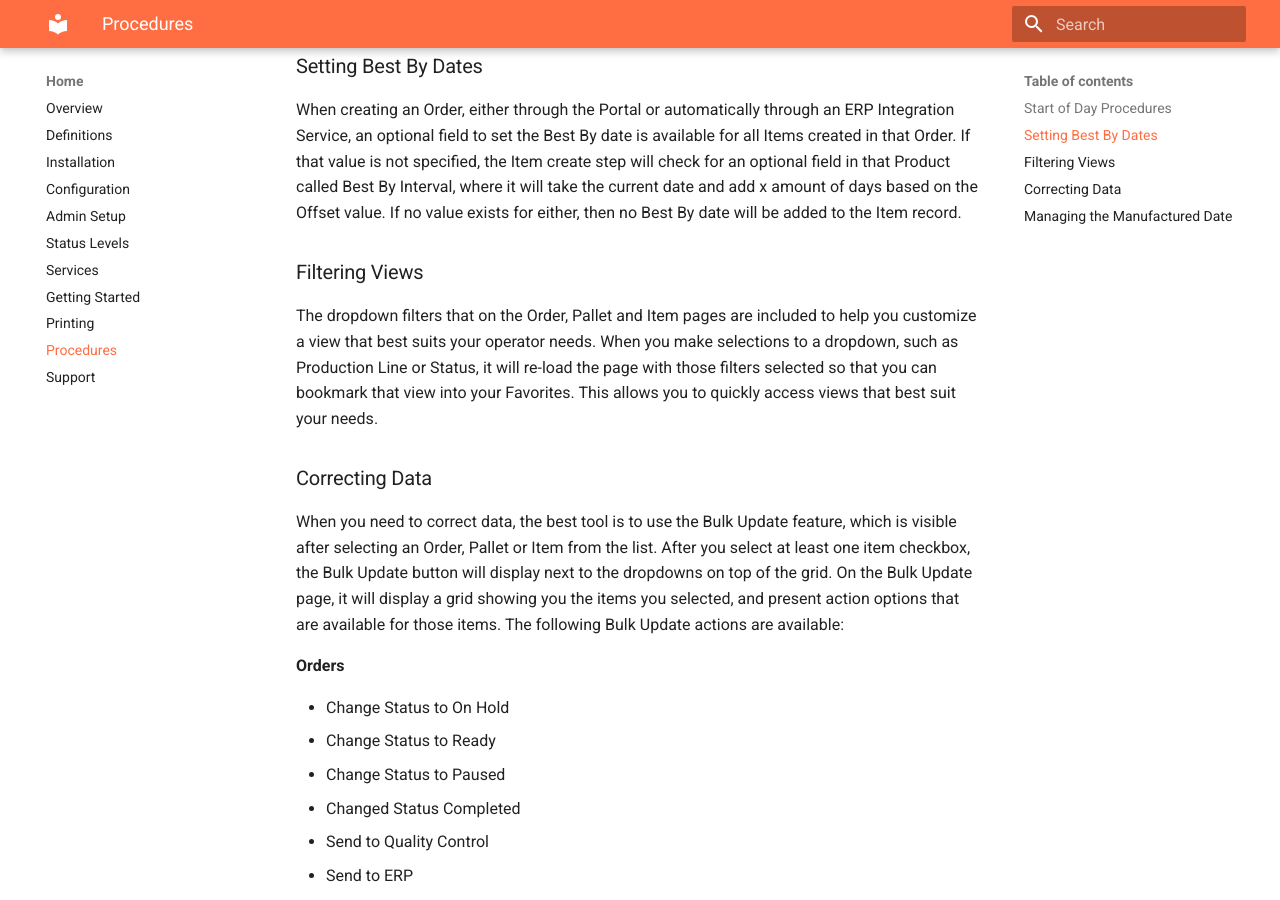
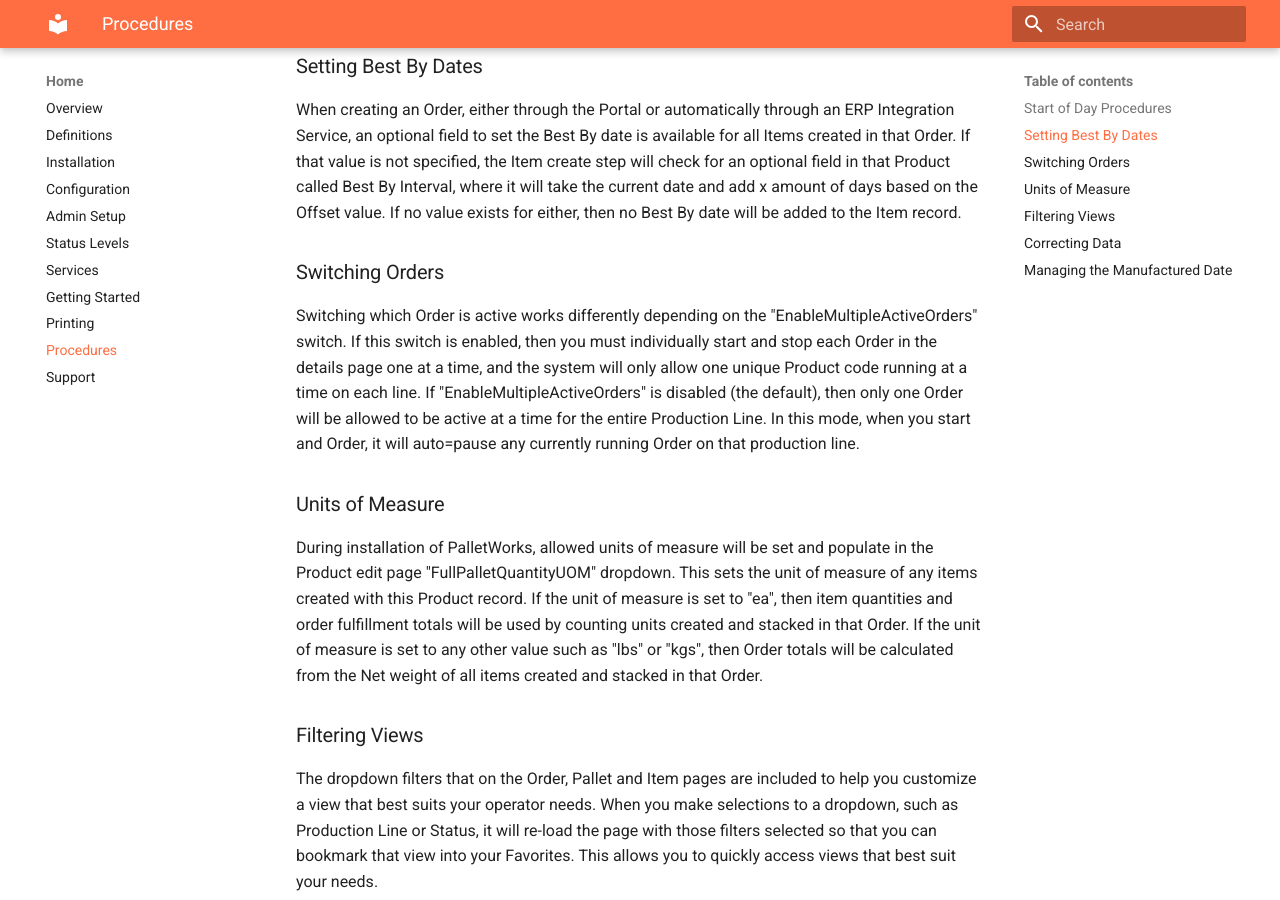
Before and after one commit to cybertrol-engineering/CE.PalletWorks.Documentation, an MkDocs documentation site: the page built from docs/procedures.md, in a window 1280 px wide and 900 px high, scrolled down 459 px. Built offline with MkDocs 1.6.1 and Material for MkDocs 9.7.7, drawn with Linux system fonts in a browser that asks for light colours.

Commit message:
Updates to documentation, UoM, auto Pause on order Start

```diff
--- a/docs/procedures.md
+++ b/docs/procedures.md
@@ -5,6 +5,14 @@ At the beginning of your production day, at least one Order must be added and ma
 ### Setting Best By Dates
 
 When creating an Order, either through the Portal or automatically through an ERP Integration Service, an optional field to set the Best By date is available for all Items created in that Order. If that value is not specified, the Item create step will check for an optional field in that Product called Best By Interval, where it will take the current date and add x amount of days based on the Offset value. If no value exists for either, then no Best By date will be added to the Item record.
+
+### Switching Orders
+
+Switching which Order is active works differently depending on the "EnableMultipleActiveOrders" switch. If this switch is enabled, then you must individually start and stop each Order in the details page one at a time, and the system will only allow one unique Product code running at a time on each line. If "EnableMultipleActiveOrders" is disabled (the default), then only one Order will be allowed to be active at a time for the entire Production Line. In this mode, when you start and Order, it will auto=pause any currently running Order on that production line.
+
+### Units of Measure
+
+During installation of PalletWorks, allowed units of measure will be set and populate in the Product edit page "FullPalletQuantityUOM" dropdown. This sets the unit of measure of any items created with this Product record. If the unit of measure is set to "ea", then item quantities and order fulfillment totals will be used by counting units created and stacked in that Order. If the unit of measure is set to any other value such as "lbs" or "kgs", then Order totals will be calculated from the Net weight of all items created and stacked in that Order.
 
 ### Filtering Views
 
```
Also changed, not shown: docs/adminsetup.md (+2 -0 lines), docs/installation.md (+1 -1 lines).
